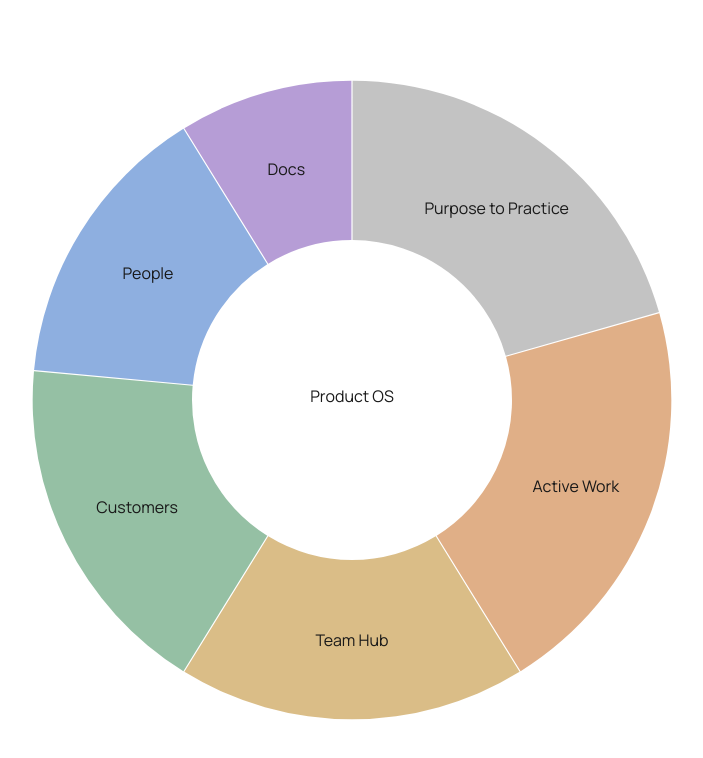
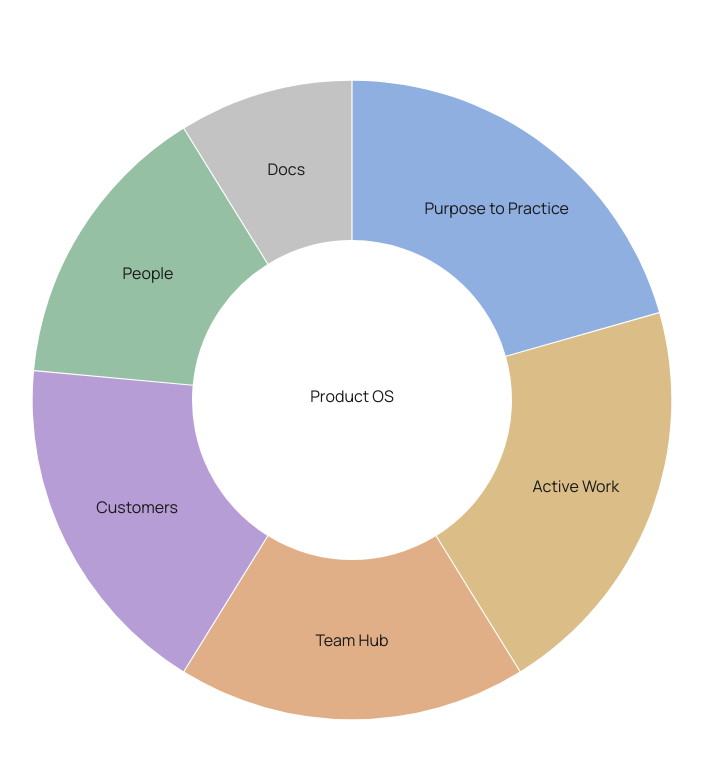
Before and after one commit to hbtucker/product-os-structure, a plain HTML site: page index.html in a window 1280 px wide. Shown: the whole page, without its empty margins (288-991 px from the left). Drawn offline with nearby package versions, Linux system fonts and the light colour scheme.

Commit message:
Update index.html

```diff
--- a/index.html
+++ b/index.html
@@ -135,8 +135,8 @@
     let radius = width / 5;
 
     const updatedColors = [
-        "#9B9B9B", "#CB7B37", "#C19138", "#4F9768",
-        "#447ACB", "#865DBB", "#BA4A78", "#BE524B"
+        "#447ACB", "#C19138", "#CB7B37", "#865DBB",
+        "#4f9768", "#9B9B9B", "#BA4A78", "#BE524B"
     ];
 
     const color = d3.scaleOrdinal()
```
